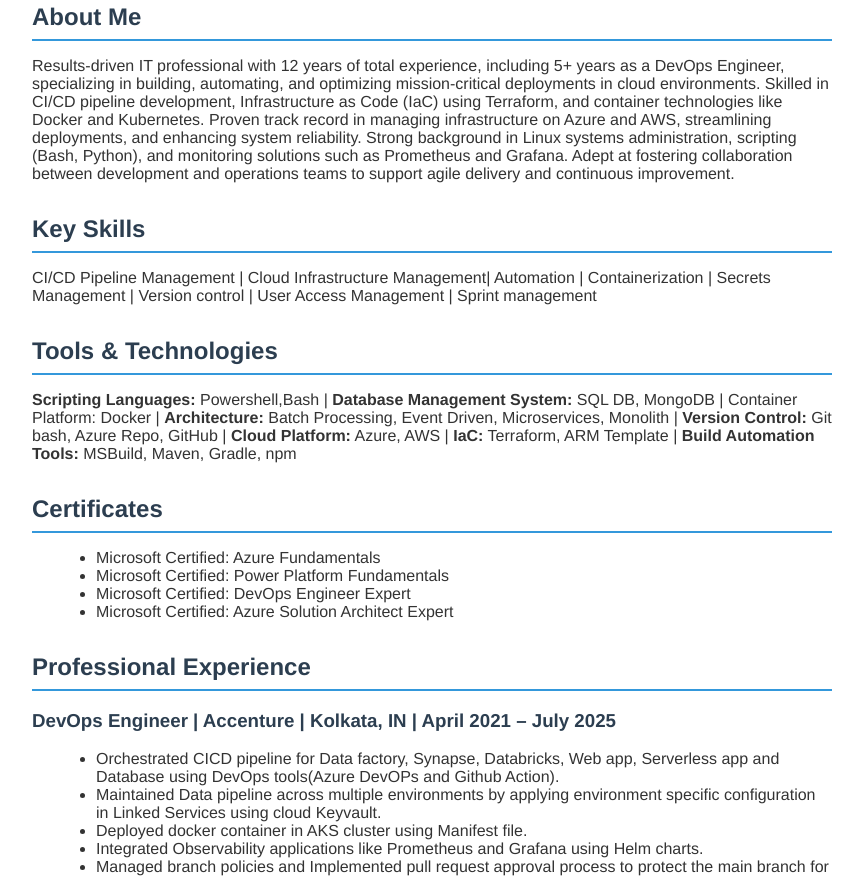
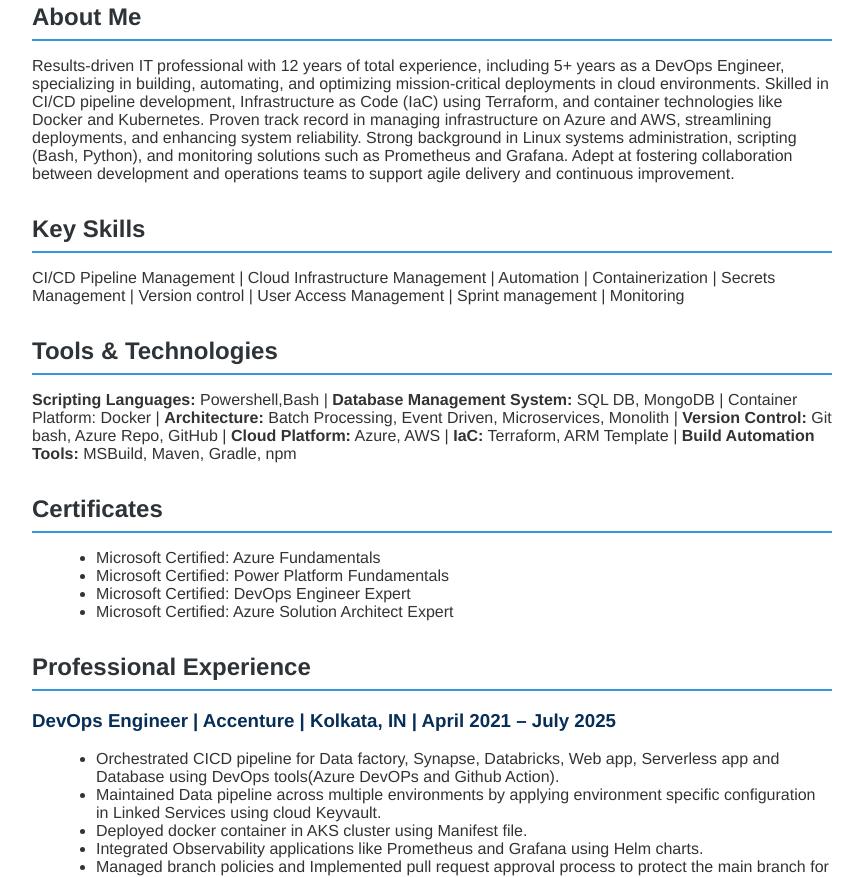
Before and after one commit to VivekAnandDevOps/VAnand, a plain HTML site: page index.html in a window 1280 px wide. Shown: the part 248-1125 px from the top of the page, without its empty margins (208-1071 px from the left). Drawn offline with Linux system fonts and the light colour scheme.

Commit message:
header color

```diff
--- a/index.html
+++ b/index.html
@@ -25,7 +25,7 @@
 
     <section>
       <h2>Key Skills</h2>
-      <p> CI/CD Pipeline Management | Cloud Infrastructure Management| Automation | Containerization | Secrets Management | Version control |  User Access Management | Sprint management</p>
+      <p> CI/CD Pipeline Management | Cloud Infrastructure Management | Automation | Containerization | Secrets Management | Version control |  User Access Management | Sprint management | Monitoring </p>
     </section>
 
     <section>
@@ -118,7 +118,7 @@
         <li>Migrated Monolithic to Micro-services Architecture and achieved 0 down time</li>
         <li>Deployed Micro-services to AKS cluster using YAML Manifest files and Decreased time to market by 15% </li>
       </ul>
-      <h3>European Bank Project | 36 months | Role: Asset Manager Developer (Netherlands)</h3>
+      <h3>European Bank Project (Netherlands) | 36 months | Role: Asset Manager Developer </h3>
       <ul>
         <li>The Project deals with asset management of banks. I was importing and maintaining all software and hardware assets in the system. Also were responsible for life cycle management of their assets.</li>
         <li>Enhanced system as per vulnerability reports performed every quarter by installing the latest version, removing extra files, performing cleanup activities and more.</li>
@@ -145,7 +145,6 @@
       <p>Languages Known: English, Hindi and Bengali</p>
     </section>
 
-
     <footer>
       <p>&copy; 2025 Vivek Anand</p>
     </footer>
--- a/style.css
+++ b/style.css
@@ -4,8 +4,14 @@
   background-color: #FFFFFF;
 }
 
-h1, h2, h3 {
+h1 {
   color: #2C3E50;
+}
+h2 {
+  color: #2e3338;
+}
+h3 {
+  color: #062e57;
 }
 
 .section-title {
```
